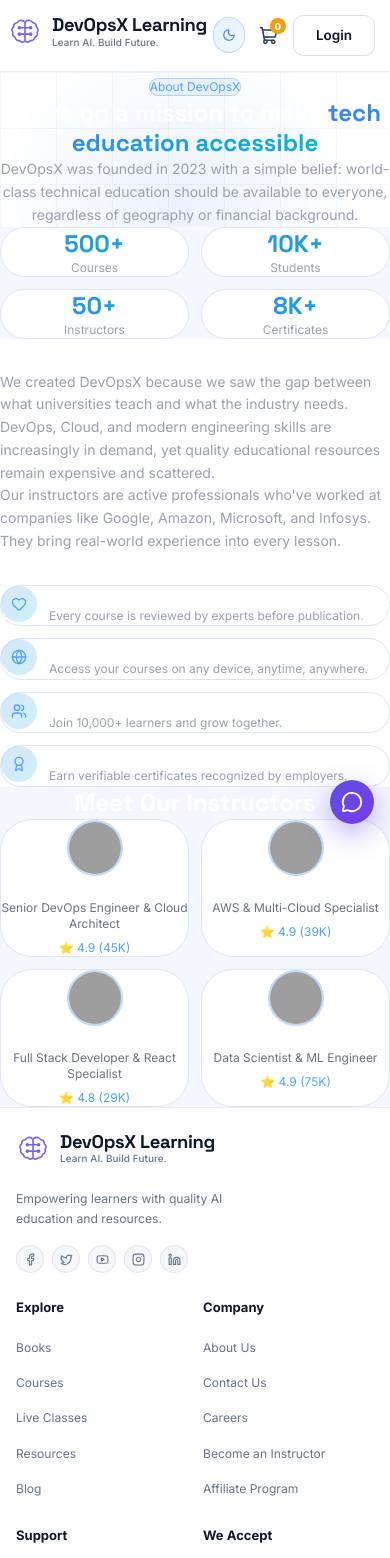
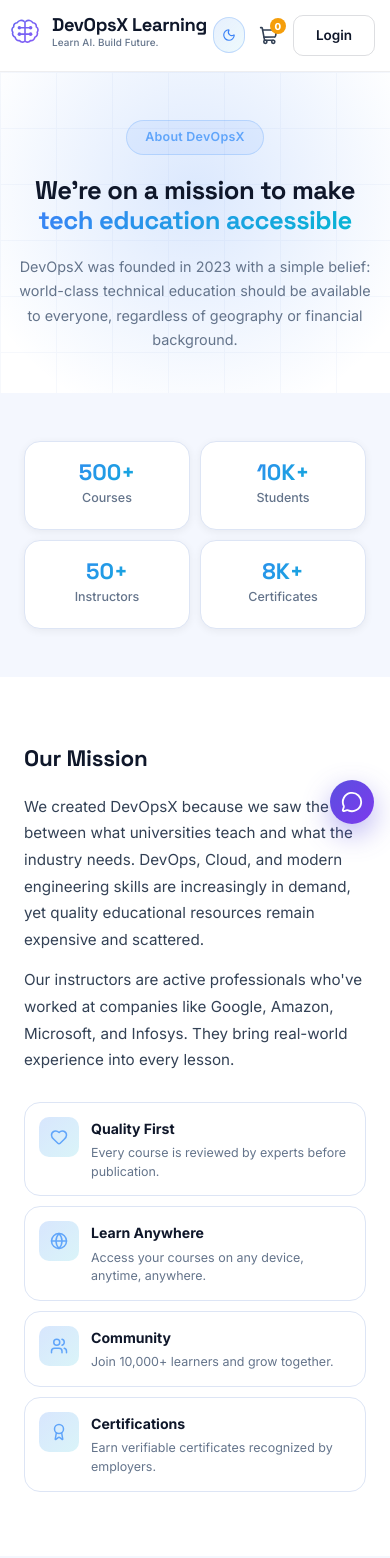
Before and after one commit to abhishek2X2pro/testing-tutorial, a React (Vite) app: page /about in a window 390 px wide. Shown: the top 1558 px of the page. Built offline with nearby package versions, Linux system fonts and the light colour scheme; grey boxes are pictures that could not be loaded.

Commit message:
fix: about page - rewrite with project CSS vars, proper mobile responsiveness, clamp() typography

```diff
--- a/src/index.css
+++ b/src/index.css
@@ -1587,3 +1587,55 @@
     justify-content: center !important;
   }
 }
+
+/* ─────────────────── About Page Mobile ─────────────────── */
+
+/* Hero — tighter padding on small screens */
+@media (max-width: 600px) {
+  .about-hero {
+    padding: 48px 16px 40px !important;
+  }
+}
+
+/* Stats — 2 columns on mobile */
+@media (max-width: 640px) {
+  .about-stats-grid {
+    grid-template-columns: repeat(2, 1fr) !important;
+    gap: 10px !important;
+  }
+}
+
+/* Mission — stack text + value cards vertically */
+@media (max-width: 768px) {
+  .about-mission-grid {
+    grid-template-columns: 1fr !important;
+    gap: 28px !important;
+  }
+  /* Value cards — become horizontal icon rows */
+  .about-values-grid {
+    grid-template-columns: 1fr !important;
+    gap: 10px !important;
+  }
+  .about-values-grid > div {
+    flex-direction: row !important;
+    align-items: flex-start !important;
+    gap: 12px !important;
+    padding: 14px !important;
+  }
+}
+
+/* Instructors — 2 columns on mobile */
+@media (max-width: 768px) {
+  .about-instructors-grid {
+    grid-template-columns: repeat(2, 1fr) !important;
+    gap: 12px !important;
+  }
+  .about-instructors-grid > div {
+    padding: 16px 12px !important;
+    gap: 8px !important;
+  }
+  .about-instructors-grid img {
+    width: 56px !important;
+    height: 56px !important;
+  }
+}
--- a/src/pages/About/index.jsx
+++ b/src/pages/About/index.jsx
@@ -1,119 +1,254 @@
 // ============================================================
-// About Page — DevOpsX (Mobile Responsive)
+// About Page — DevOpsX (Fully Responsive, Vanilla CSS)
 // ============================================================
 
 import { motion } from 'framer-motion';
 import { Users, Award, Globe, Heart } from 'lucide-react';
 import { instructors } from '../../data/instructors';
+import { useTheme } from '../../context/ThemeContext';
 
 const values = [
-  { icon: Heart, title: 'Quality First', desc: 'Every course is reviewed by experts before publication.' },
-  { icon: Globe, title: 'Learn Anywhere', desc: 'Access your courses on any device, anytime, anywhere.' },
-  { icon: Users, title: 'Community', desc: 'Join 10,000+ learners and grow together.' },
-  { icon: Award, title: 'Certifications', desc: 'Earn verifiable certificates recognized by employers.' },
+  { icon: Heart,  title: 'Quality First',  desc: 'Every course is reviewed by experts before publication.' },
+  { icon: Globe,  title: 'Learn Anywhere', desc: 'Access your courses on any device, anytime, anywhere.' },
+  { icon: Users,  title: 'Community',      desc: 'Join 10,000+ learners and grow together.' },
+  { icon: Award,  title: 'Certifications', desc: 'Earn verifiable certificates recognized by employers.' },
+];
+
+const stats = [
+  ['500+', 'Courses'],
+  ['10K+', 'Students'],
+  ['50+',  'Instructors'],
+  ['8K+',  'Certificates'],
 ];
 
 export default function About() {
+  const { isDark } = useTheme();
+
   return (
-    <div className="min-h-screen" style={{ overflowX: 'hidden' }}>
+    <div style={{ minHeight: '100vh', overflowX: 'hidden', background: 'var(--bg-primary)' }}>
 
       {/* ── HERO ── */}
-      <section className="relative py-14 px-4 text-center overflow-hidden">
-        <div className="bg-grid absolute inset-0 opacity-30" />
+      <section
+        style={{
+          position: 'relative',
+          padding: '80px 24px 64px',
+          textAlign: 'center',
+          overflow: 'hidden',
+        }}
+        className="about-hero"
+      >
+        {/* Background grid */}
+        <div className="bg-grid" style={{ position: 'absolute', inset: 0, opacity: 0.25, zIndex: 0 }} />
+        {/* Glow blob */}
         <div
-          className="blob absolute w-96 h-96 -top-20 left-1/2 -translate-x-1/2 rounded-full opacity-10"
-          style={{ background: 'radial-gradient(circle, #3b82f6 0%, transparent 70%)' }}
+          style={{
+            position: 'absolute',
+            width: '480px',
+            height: '480px',
+            top: '-120px',
+            left: '50%',
+            transform: 'translateX(-50%)',
+            borderRadius: '50%',
+            background: 'radial-gradient(circle, rgba(59,130,246,0.18) 0%, transparent 70%)',
+            zIndex: 0,
+          }}
         />
+
         <motion.div
-          initial={{ opacity: 0, y: 20 }}
+          initial={{ opacity: 0, y: 24 }}
           animate={{ opacity: 1, y: 0 }}
-          className="relative z-10 max-w-3xl mx-auto"
+          transition={{ duration: 0.55 }}
+          style={{ position: 'relative', zIndex: 1, maxWidth: '720px', margin: '0 auto' }}
         >
+          {/* Badge */}
           <span
-            className="inline-block px-3 py-1.5 rounded-full text-xs sm:text-sm text-blue-400 border border-blue-500/30 mb-4 sm:mb-6"
-            style={{ background: 'rgba(59,130,246,0.08)' }}
+            style={{
+              display: 'inline-block',
+              padding: '6px 18px',
+              borderRadius: '999px',
+              fontSize: '0.78rem',
+              fontWeight: 600,
+              color: '#60a5fa',
+              border: '1px solid rgba(96,165,250,0.3)',
+              background: 'rgba(59,130,246,0.08)',
+              marginBottom: '20px',
+              letterSpacing: '0.02em',
+            }}
           >
             About DevOpsX
           </span>
+
+          {/* H1 */}
           <h1
-            className="text-2xl sm:text-4xl lg:text-5xl font-bold text-white mb-4 sm:mb-6 leading-tight"
-            style={{ fontFamily: 'var(--font-display)' }}
+            style={{
+              fontFamily: 'var(--font-display)',
+              fontSize: 'clamp(1.6rem, 5vw, 3.2rem)',
+              fontWeight: 800,
+              color: 'var(--text-primary)',
+              lineHeight: 1.18,
+              marginBottom: '20px',
+              letterSpacing: '-0.02em',
+            }}
           >
             We're on a mission to make{' '}
             <span className="gradient-text">tech education accessible</span>
           </h1>
-          <p className="text-gray-400 text-sm sm:text-lg leading-relaxed px-1">
-            DevOpsX was founded in 2023 with a simple belief: world-class technical education should be
-            available to everyone, regardless of geography or financial background.
+
+          {/* Subtitle */}
+          <p
+            style={{
+              fontSize: 'clamp(0.9rem, 2.5vw, 1.1rem)',
+              color: 'var(--text-muted)',
+              lineHeight: 1.7,
+              maxWidth: '600px',
+              margin: '0 auto',
+            }}
+          >
+            DevOpsX was founded in 2023 with a simple belief: world-class technical education should
+            be available to everyone, regardless of geography or financial background.
           </p>
         </motion.div>
       </section>
 
       {/* ── STATS ── */}
-      <section className="py-10 px-4" style={{ background: 'var(--bg-secondary)' }}>
-        <div className="max-w-5xl mx-auto grid grid-cols-2 md:grid-cols-4 gap-3 sm:gap-6">
-          {[
-            ['500+', 'Courses'],
-            ['10K+', 'Students'],
-            ['50+', 'Instructors'],
-            ['8K+', 'Certificates'],
-          ].map(([val, lbl]) => (
+      <section style={{ background: 'var(--bg-secondary)', padding: '48px 24px' }}>
+        <div
+          className="about-stats-grid"
+          style={{
+            maxWidth: '900px',
+            margin: '0 auto',
+            display: 'grid',
+            gridTemplateColumns: 'repeat(4, 1fr)',
+            gap: '16px',
+          }}
+        >
+          {stats.map(([val, lbl]) => (
             <div
               key={lbl}
-              className="text-center p-3 sm:p-5 rounded-2xl border"
-              style={{ background: 'var(--bg-card)', borderColor: 'var(--border-subtle)' }}
+              style={{
+                textAlign: 'center',
+                padding: '20px 12px',
+                borderRadius: '16px',
+                background: 'var(--bg-card)',
+                border: '1px solid var(--border-subtle)',
+                boxShadow: '0 2px 8px rgba(0,0,0,0.06)',
+              }}
             >
               <p
-                className="text-2xl sm:text-3xl font-bold gradient-text mb-1"
-                style={{ fontFamily: 'var(--font-display)' }}
+                className="gradient-text"
+                style={{
+                  fontFamily: 'var(--font-display)',
+                  fontSize: 'clamp(1.4rem, 4vw, 2rem)',
+                  fontWeight: 800,
+                  marginBottom: '4px',
+                  lineHeight: 1,
+                }}
               >
                 {val}
               </p>
-              <p className="text-gray-400 text-xs sm:text-sm">{lbl}</p>
+              <p style={{ fontSize: '0.78rem', color: 'var(--text-muted)', fontWeight: 500 }}>
+                {lbl}
+              </p>
             </div>
           ))}
         </div>
       </section>
 
       {/* ── MISSION ── */}
-      <section className="py-12 px-4">
-        <div className="max-w-5xl mx-auto grid md:grid-cols-2 gap-8 sm:gap-10 items-center">
-          {/* Left: text */}
+      <section style={{ padding: '64px 24px' }}>
+        <div
+          className="about-mission-grid"
+          style={{
+            maxWidth: '1100px',
+            margin: '0 auto',
+            display: 'grid',
+            gridTemplateColumns: '1fr 1fr',
+            gap: '48px',
+            alignItems: 'center',
+          }}
+        >
+          {/* Left — Text */}
           <div>
             <h2
-              className="text-2xl sm:text-3xl font-bold text-white mb-3 sm:mb-4"
-              style={{ fontFamily: 'var(--font-display)' }}
+              style={{
+                fontFamily: 'var(--font-display)',
+                fontSize: 'clamp(1.4rem, 3vw, 2rem)',
+                fontWeight: 800,
+                color: 'var(--text-primary)',
+                marginBottom: '16px',
+                letterSpacing: '-0.01em',
+              }}
             >
               Our Mission
             </h2>
-            <p className="text-gray-400 text-sm sm:text-base leading-relaxed mb-3 sm:mb-4">
+            <p
+              style={{
+                fontSize: '0.95rem',
+                color: 'var(--text-secondary)',
+                lineHeight: 1.75,
+                marginBottom: '14px',
+              }}
+            >
               We created DevOpsX because we saw the gap between what universities teach and what the
               industry needs. DevOps, Cloud, and modern engineering skills are increasingly in demand,
               yet quality educational resources remain expensive and scattered.
             </p>
-            <p className="text-gray-400 text-sm sm:text-base leading-relaxed">
+            <p style={{ fontSize: '0.95rem', color: 'var(--text-secondary)', lineHeight: 1.75 }}>
               Our instructors are active professionals who've worked at companies like Google, Amazon,
               Microsoft, and Infosys. They bring real-world experience into every lesson.
             </p>
           </div>
 
-          {/* Right: value cards — horizontal icon+text rows on mobile, classic cards on sm+ */}
-          <div className="grid grid-cols-1 sm:grid-cols-2 gap-3 sm:gap-4">
+          {/* Right — Value Cards */}
+          <div
+            className="about-values-grid"
+            style={{
+              display: 'grid',
+              gridTemplateColumns: '1fr 1fr',
+              gap: '14px',
+            }}
+          >
             {values.map(({ icon: Icon, title, desc }) => (
               <div
                 key={title}
-                className="flex items-start gap-3 p-3 sm:p-4 rounded-2xl border sm:flex-col sm:items-start"
-                style={{ background: 'var(--bg-card)', borderColor: 'var(--border-subtle)' }}
+                style={{
+                  padding: '18px',
+                  borderRadius: '16px',
+                  background: 'var(--bg-card)',
+                  border: '1px solid var(--border-subtle)',
+                  display: 'flex',
+                  flexDirection: 'column',
+                  gap: '10px',
+                }}
               >
                 <div
-                  className="w-9 h-9 rounded-xl flex items-center justify-center flex-shrink-0 sm:mb-2"
-                  style={{ background: 'linear-gradient(135deg,rgba(59,130,246,0.2),rgba(6,182,212,0.2))' }}
+                  style={{
+                    width: '40px',
+                    height: '40px',
+                    borderRadius: '10px',
+                    background: 'linear-gradient(135deg, rgba(59,130,246,0.2), rgba(6,182,212,0.15))',
+                    display: 'flex',
+                    alignItems: 'center',
+                    justifyContent: 'center',
+                    flexShrink: 0,
+                  }}
                 >
-                  <Icon size={16} className="text-blue-400" />
+                  <Icon size={18} color="#60a5fa" />
                 </div>
                 <div>
-                  <h4 className="text-white font-semibold text-sm mb-0.5">{title}</h4>
-                  <p className="text-gray-400 text-xs leading-relaxed">{desc}</p>
+                  <h4
+                    style={{
+                      fontSize: '0.88rem',
+                      fontWeight: 700,
+                      color: 'var(--text-primary)',
+                      marginBottom: '4px',
+                    }}
+                  >
+                    {title}
+                  </h4>
+                  <p style={{ fontSize: '0.78rem', color: 'var(--text-muted)', lineHeight: 1.5 }}>
+                    {desc}
+                  </p>
                 </div>
               </div>
             ))}
@@ -121,37 +256,89 @@
         </div>
       </section>
 
-      {/* ── TEAM / INSTRUCTORS ── */}
-      <section className="py-12 px-4" style={{ background: 'var(--bg-secondary)' }}>
-        <div className="max-w-6xl mx-auto">
+      {/* ── MEET OUR INSTRUCTORS ── */}
+      <section style={{ background: 'var(--bg-secondary)', padding: '64px 24px' }}>
+        <div style={{ maxWidth: '1100px', margin: '0 auto' }}>
           <h2
-            className="text-2xl sm:text-3xl font-bold text-white text-center mb-7 sm:mb-10"
-            style={{ fontFamily: 'var(--font-display)' }}
+            style={{
+              fontFamily: 'var(--font-display)',
+              fontSize: 'clamp(1.4rem, 3vw, 2rem)',
+              fontWeight: 800,
+              color: 'var(--text-primary)',
+              textAlign: 'center',
+              marginBottom: '40px',
+              letterSpacing: '-0.01em',
+            }}
           >
             Meet Our Instructors
           </h2>
-          <div className="grid grid-cols-2 md:grid-cols-4 gap-3 sm:gap-5">
+
+          <div
+            className="about-instructors-grid"
+            style={{
+              display: 'grid',
+              gridTemplateColumns: 'repeat(4, 1fr)',
+              gap: '20px',
+            }}
+          >
             {instructors.slice(0, 4).map((inst, i) => (
               <motion.div
                 key={inst.id}
-                initial={{ opacity: 0, y: 15 }}
+                initial={{ opacity: 0, y: 16 }}
                 whileInView={{ opacity: 1, y: 0 }}
                 viewport={{ once: true }}
                 transition={{ delay: i * 0.08 }}
-                className="flex flex-col items-center gap-2 sm:gap-3 p-3 sm:p-5 rounded-2xl border text-center"
-                style={{ background: 'var(--bg-card)', borderColor: 'var(--border-subtle)' }}
+                style={{
+                  display: 'flex',
+                  flexDirection: 'column',
+                  alignItems: 'center',
+                  gap: '12px',
+                  padding: '24px 16px',
+                  borderRadius: '18px',
+                  background: 'var(--bg-card)',
+                  border: '1px solid var(--border-subtle)',
+                  textAlign: 'center',
+                  boxShadow: '0 2px 10px rgba(0,0,0,0.06)',
+                }}
               >
                 <img
                   src={inst.avatar}
                   alt={inst.name}
-                  className="w-14 h-14 sm:w-20 sm:h-20 rounded-full border-2 border-blue-500/30"
+                  style={{
+                    width: '72px',
+                    height: '72px',
+                    borderRadius: '50%',
+                    border: '2px solid rgba(96,165,250,0.35)',
+                    objectFit: 'cover',
+                  }}
                 />
                 <div>
-                  <h4 className="text-white font-semibold text-xs sm:text-sm">{inst.name}</h4>
-                  <p className="text-gray-500 text-xs mt-0.5 line-clamp-2">{inst.title}</p>
+                  <h4
+                    style={{
+                      fontSize: '0.88rem',
+                      fontWeight: 700,
+                      color: 'var(--text-primary)',
+                      marginBottom: '2px',
+                    }}
+                  >
+                    {inst.name}
+                  </h4>
+                  <p
+                    style={{
+                      fontSize: '0.74rem',
+                      color: 'var(--text-muted)',
+                      lineHeight: 1.4,
+                      display: '-webkit-box',
+                      WebkitLineClamp: 2,
+                      WebkitBoxOrient: 'vertical',
+                      overflow: 'hidden',
+                    }}
+                  >
+                    {inst.title}
+                  </p>
                 </div>
-                <p className="text-xs text-blue-400">
-                  ⭐ {inst.rating} ({(inst.students / 1000).toFixed(0)}K)
+                <p style={{ fontSize: '0.74rem', color: '#60a5fa', fontWeight: 600 }}>
+                  ⭐ {inst.rating} · {(inst.students / 1000).toFixed(0)}K students
                 </p>
               </motion.div>
             ))}
```
